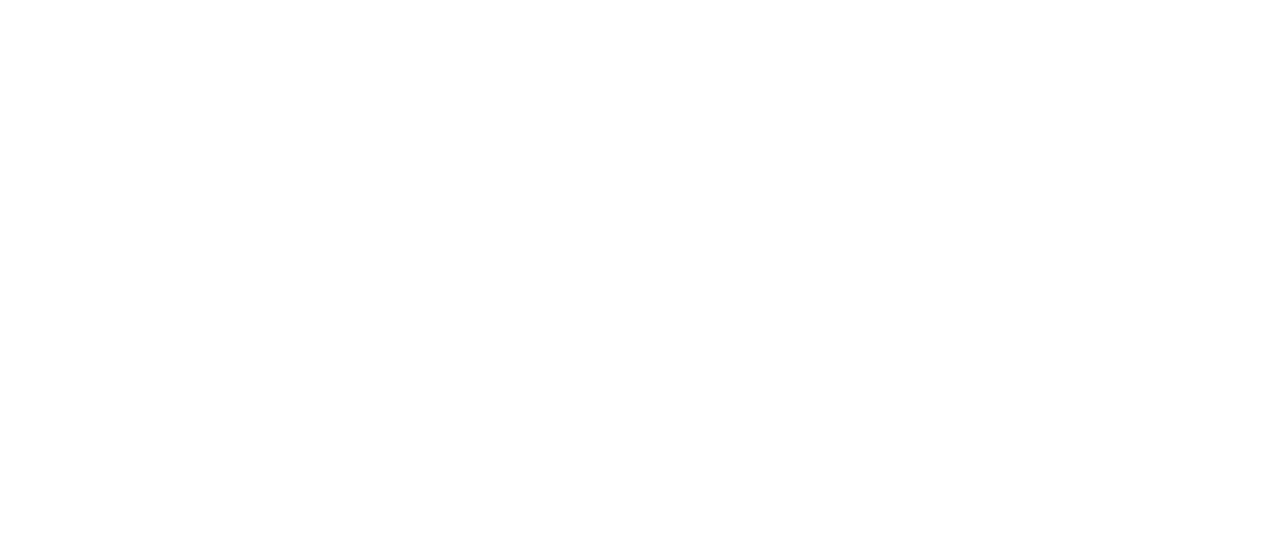
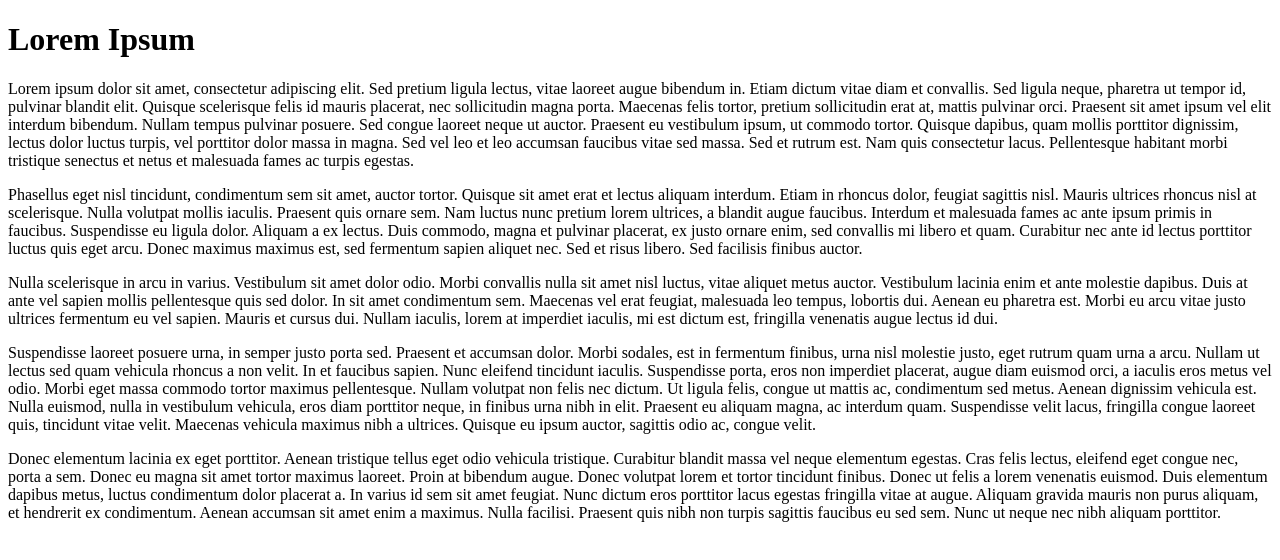
Before and after one commit to LC101-September-2021/assignment-4-html-me-something-mewoods85, a website: page index.html in a window 1280 px wide. Drawn offline with Linux system fonts and the light colour scheme.

Commit message:
quick update with some garbage text

```diff
--- a/index.html
+++ b/index.html
@@ -1,8 +1,31 @@
 <!DOCTYPE html>
 <html>
    <head>
+      <title>Lorem Ipsum</title>
    </head>
    <body>
-      <!-- Write your HTML in this file! -->
+      <h1>Lorem Ipsum</h1>
+      <!-- some garbage text filler -->
+      <p>
+         Lorem ipsum dolor sit amet, consectetur adipiscing elit. Sed pretium ligula lectus, vitae laoreet augue bibendum in. Etiam dictum vitae diam et convallis. Sed ligula neque, pharetra ut tempor id, pulvinar blandit elit. Quisque scelerisque felis id mauris placerat, nec sollicitudin magna porta. Maecenas felis tortor, pretium sollicitudin erat at, mattis pulvinar orci. Praesent sit amet ipsum vel elit interdum bibendum. Nullam tempus pulvinar posuere. Sed congue laoreet neque ut auctor. Praesent eu vestibulum ipsum, ut commodo tortor. Quisque dapibus, quam mollis porttitor dignissim, lectus dolor luctus turpis, vel porttitor dolor massa in magna. Sed vel leo et leo accumsan faucibus vitae sed massa. Sed et rutrum est. Nam quis consectetur lacus. Pellentesque habitant morbi tristique senectus et netus et malesuada fames ac turpis egestas.
+      </p>
+      <!-- some image -->
+      <p>
+         Phasellus eget nisl tincidunt, condimentum sem sit amet, auctor tortor. Quisque sit amet erat et lectus aliquam interdum. Etiam in rhoncus dolor, feugiat sagittis nisl. Mauris ultrices rhoncus nisl at scelerisque. Nulla volutpat mollis iaculis. Praesent quis ornare sem. Nam luctus nunc pretium lorem ultrices, a blandit augue faucibus. Interdum et malesuada fames ac ante ipsum primis in faucibus. Suspendisse eu ligula dolor. Aliquam a ex lectus. Duis commodo, magna et pulvinar placerat, ex justo ornare enim, sed convallis mi libero et quam. Curabitur nec ante id lectus porttitor luctus quis eget arcu. Donec maximus maximus est, sed fermentum sapien aliquet nec. Sed et risus libero. Sed facilisis finibus auctor.
+      </p>
+      <!-- some image -->
+      <p>
+         Nulla scelerisque in arcu in varius. Vestibulum sit amet dolor odio. Morbi convallis nulla sit amet nisl luctus, vitae aliquet metus auctor. Vestibulum lacinia enim et ante molestie dapibus. Duis at ante vel sapien mollis pellentesque quis sed dolor. In sit amet condimentum sem. Maecenas vel erat feugiat, malesuada leo tempus, lobortis dui. Aenean eu pharetra est. Morbi eu arcu vitae justo ultrices fermentum eu vel sapien. Mauris et cursus dui. Nullam iaculis, lorem at imperdiet iaculis, mi est dictum est, fringilla venenatis augue lectus id dui.
+      </p>
+      <!-- some image -->
+      <p>
+         Suspendisse laoreet posuere urna, in semper justo porta sed. Praesent et accumsan dolor. Morbi sodales, est in fermentum finibus, urna nisl molestie justo, eget rutrum quam urna a arcu. Nullam ut lectus sed quam vehicula rhoncus a non velit. In et faucibus sapien. Nunc eleifend tincidunt iaculis. Suspendisse porta, eros non imperdiet placerat, augue diam euismod orci, a iaculis eros metus vel odio. Morbi eget massa commodo tortor maximus pellentesque. Nullam volutpat non felis nec dictum. Ut ligula felis, congue ut mattis ac, condimentum sed metus. Aenean dignissim vehicula est. Nulla euismod, nulla in vestibulum vehicula, eros diam porttitor neque, in finibus urna nibh in elit. Praesent eu aliquam magna, ac interdum quam. Suspendisse velit lacus, fringilla congue laoreet quis, tincidunt vitae velit. Maecenas vehicula maximus nibh a ultrices. Quisque eu ipsum auctor, sagittis odio ac, congue velit.
+      </p>
+      <!-- some image -->
+      <p>
+         Donec elementum lacinia ex eget porttitor. Aenean tristique tellus eget odio vehicula tristique. Curabitur blandit massa vel neque elementum egestas. Cras felis lectus, eleifend eget congue nec, porta a sem. Donec eu magna sit amet tortor maximus laoreet. Proin at bibendum augue. Donec volutpat lorem et tortor tincidunt finibus. Donec ut felis a lorem venenatis euismod. Duis elementum dapibus metus, luctus condimentum dolor placerat a. In varius id sem sit amet feugiat. Nunc dictum eros porttitor lacus egestas fringilla vitae at augue. Aliquam gravida mauris non purus aliquam, et hendrerit ex condimentum. Aenean accumsan sit amet enim a maximus. Nulla facilisi. Praesent quis nibh non turpis sagittis faucibus eu sed sem. Nunc ut neque nec nibh aliquam porttitor.
+      </p>
+
+
    </body>
 </html>
```
